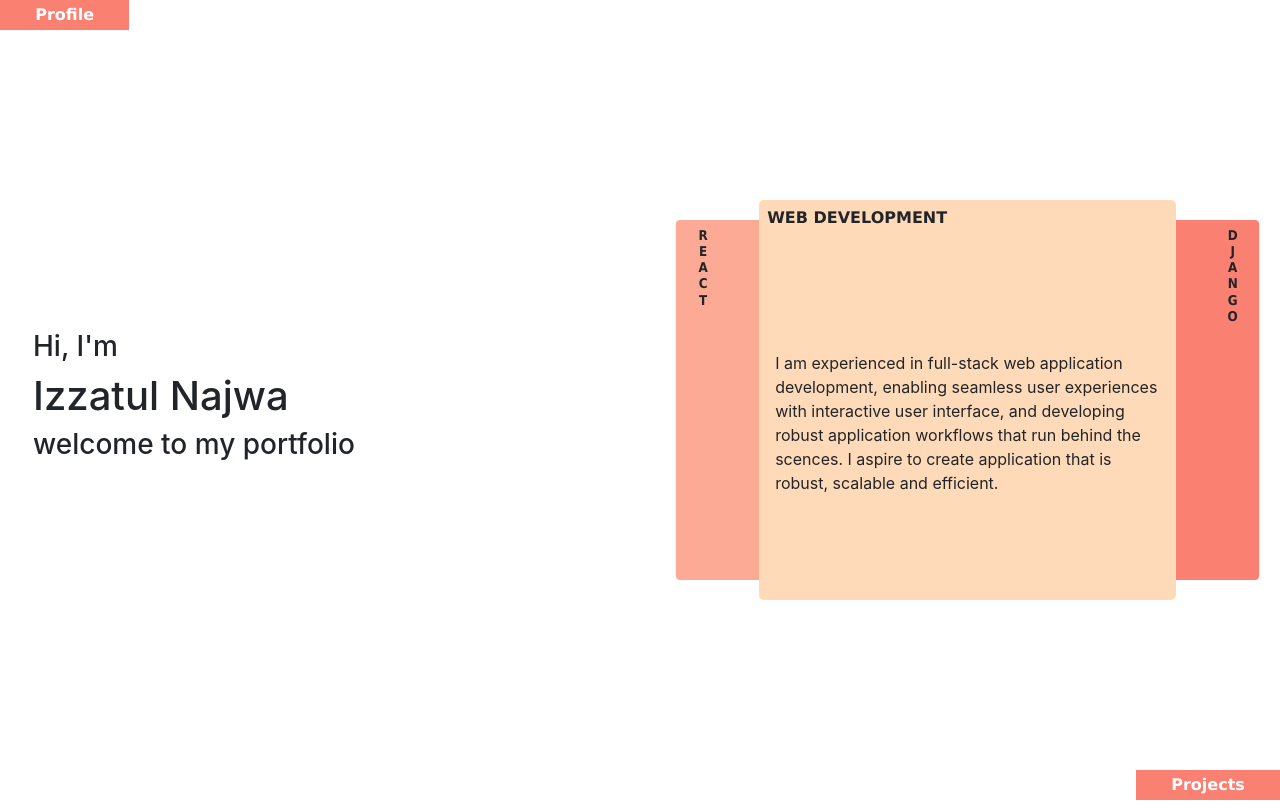
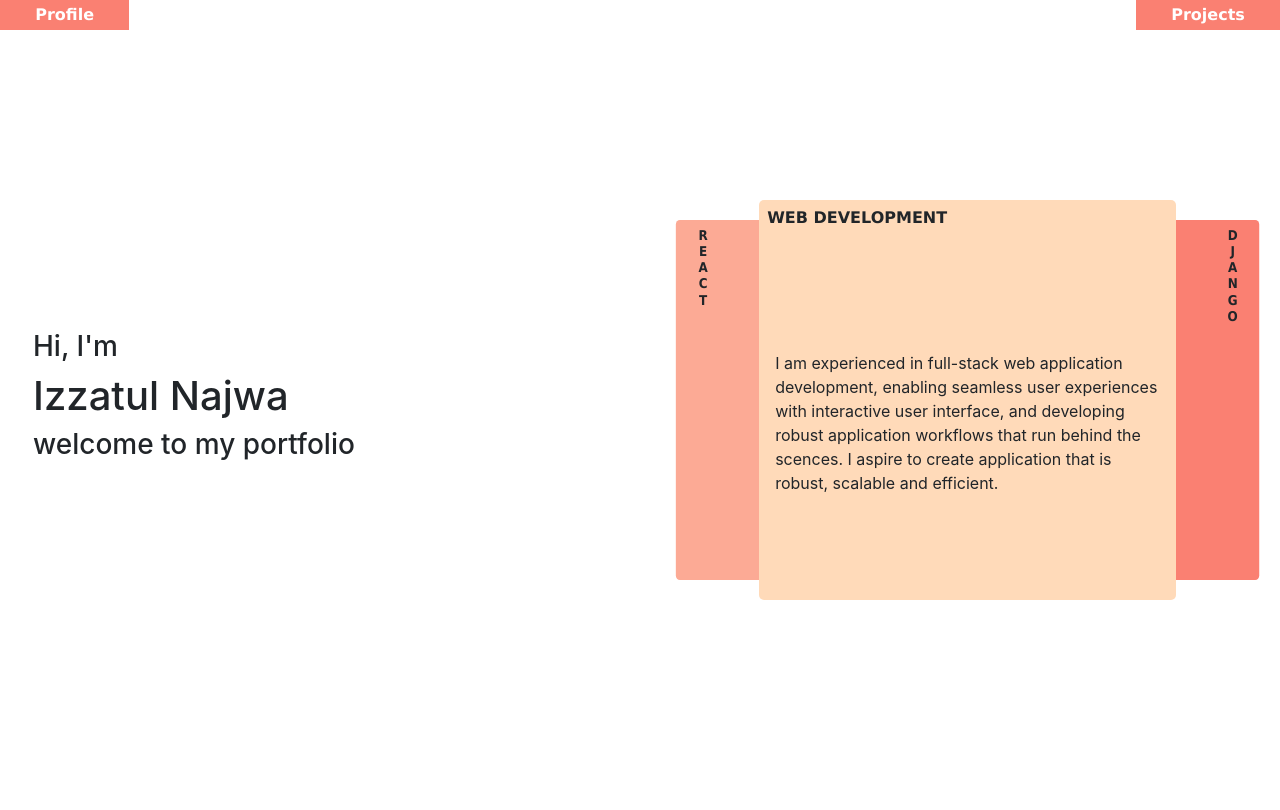
Before and after one commit to Izzywa/portfolio, a React (Create React App) app: page / in a window 1280 px wide. Built offline with nearby package versions, Linux system fonts and the light colour scheme.

Commit message:
move second button top right

```diff
--- a/src/css/App.css
+++ b/src/css/App.css
@@ -131,7 +131,6 @@ html, body {
   top: 0px;
 }
 .border-btn:nth-child(2) {
-  bottom: 0px;
   right: 0px;
 }
 .border-btn span {
@@ -248,17 +247,4 @@ html, body {
   max-height: 50vh;
 }
 
-/*
-
-.scroll-wrapper {
-    position: relative;
-    height: 50vh;
-    width: 100%;
-    width: auto;
-    justify-content: center;
-    align-items: center;
-    display: flex;
-    position: relative;
-}*/
-
 /*# sourceMappingURL=App.css.map */
--- a/src/css/App.scss
+++ b/src/css/App.scss
@@ -146,7 +146,6 @@ html, body {
     }
 
     &:nth-child(2) {
-        bottom: 0px;
         right: 0px;
     }
 
@@ -285,16 +284,3 @@ html, body {
         }
     }
 }
-
-/*
-
-.scroll-wrapper {
-    position: relative;
-    height: 50vh;
-    width: 100%;
-    width: auto;
-    justify-content: center;
-    align-items: center;
-    display: flex;
-    position: relative;
-}*/
```
Also changed, not shown: 1 other file (tests, documents, lock files or other folders).
